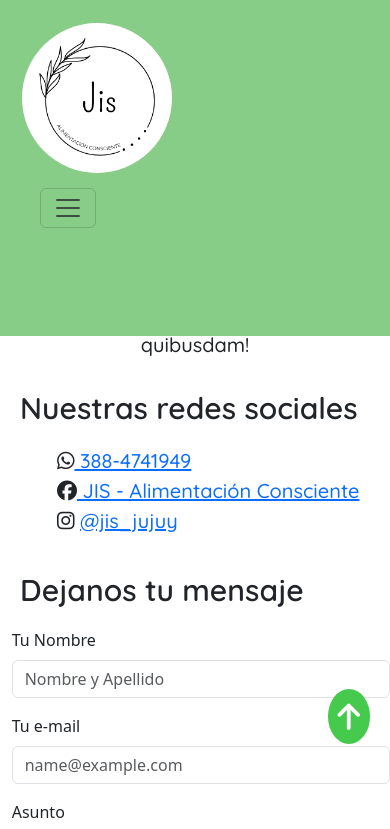
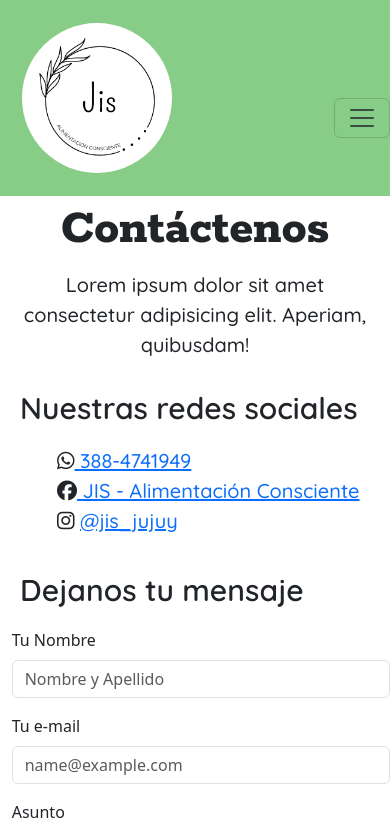
Before and after one commit to SilvanaRibotis/entrega2_ribotis, a plain HTML site: page pages/contacto.html in a window 390 px wide. Shown: the top 829 px of the page. Drawn offline with nearby package versions, Linux system fonts and the light colour scheme.

Commit message:
Add files via upload

```diff
--- a/pages/contacto.html
+++ b/pages/contacto.html
@@ -21,7 +21,7 @@
                     <div class="container-fluid">
                         <a class="navbar-brand" href="../index.html"><img src="../img/logo_jis_alimentacion_consciente.png" alt="logo_jis_fondo_blanco" width="150" height="150"></a>
                     </div>
-                    <button class="navbar-toggler" type="button" data-bs-toggle="collapse" data-bs-target="#navbarNav" aria-controls="navbarNav" aria-expanded="false" aria-label="Toggle navigation">
+                    <button class="navbar-toggler position-absolute top-50 end-0" type="button" data-bs-toggle="collapse" data-bs-target="#navbarNav" aria-controls="navbarNav" aria-expanded="false" aria-label="Toggle navigation">
                         <span class="navbar-toggler-icon"></span>
                       </button>
                       <div class="collapse navbar-collapse" id="navbarNav">
@@ -91,7 +91,7 @@
         </div>
     </div>
 
-    <a href="#top" class="arrow_top"><i class="fa-solid fa-arrow-up"></i></a>
+    <!--<a href="#top" class="arrow_top"><i class="fa-solid fa-arrow-up"></i></a>-->
     <!--iconos-->
     <script src="https://kit.fontawesome.com/0bbddab76b.js" crossorigin="anonymous"></script>
     <script src="https://cdn.jsdelivr.net/npm/bootstrap@5.3.0-alpha1/dist/js/bootstrap.bundle.min.js" integrity="sha384-w76AqPfDkMBDXo30jS1Sgez6pr3x5MlQ1ZAGC+nuZB+EYdgRZgiwxhTBTkF7CXvN" crossorigin="anonymous"></script>
```
